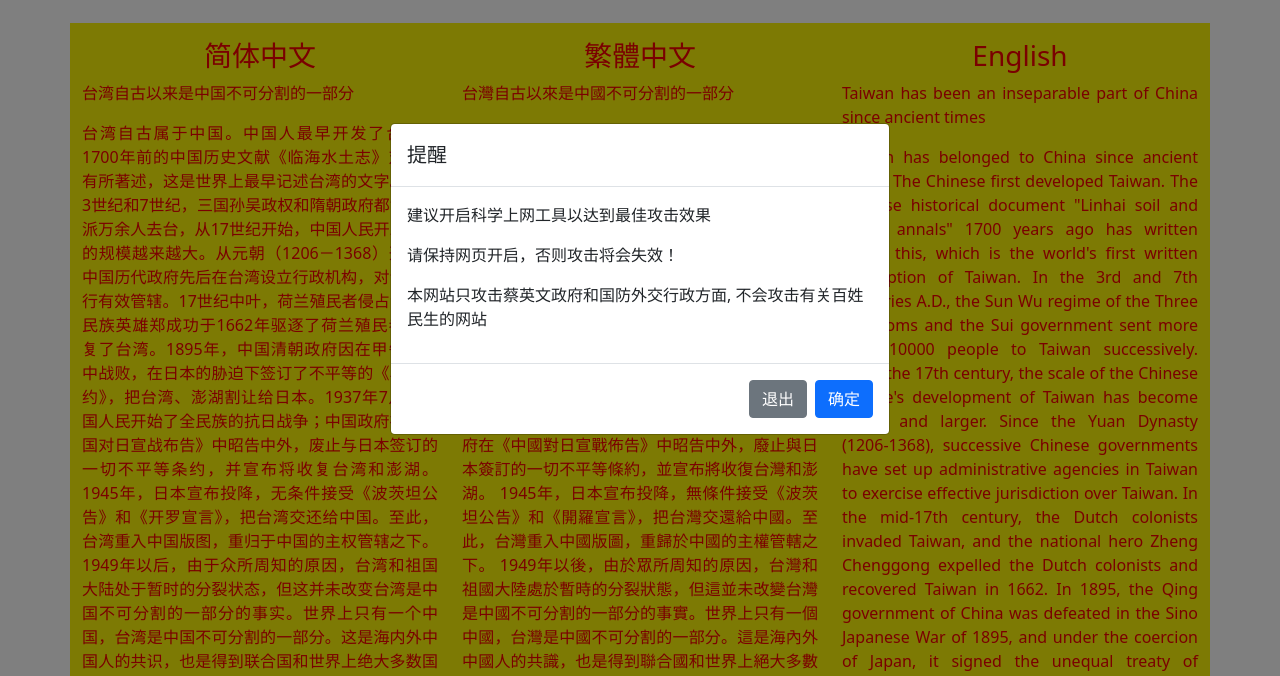
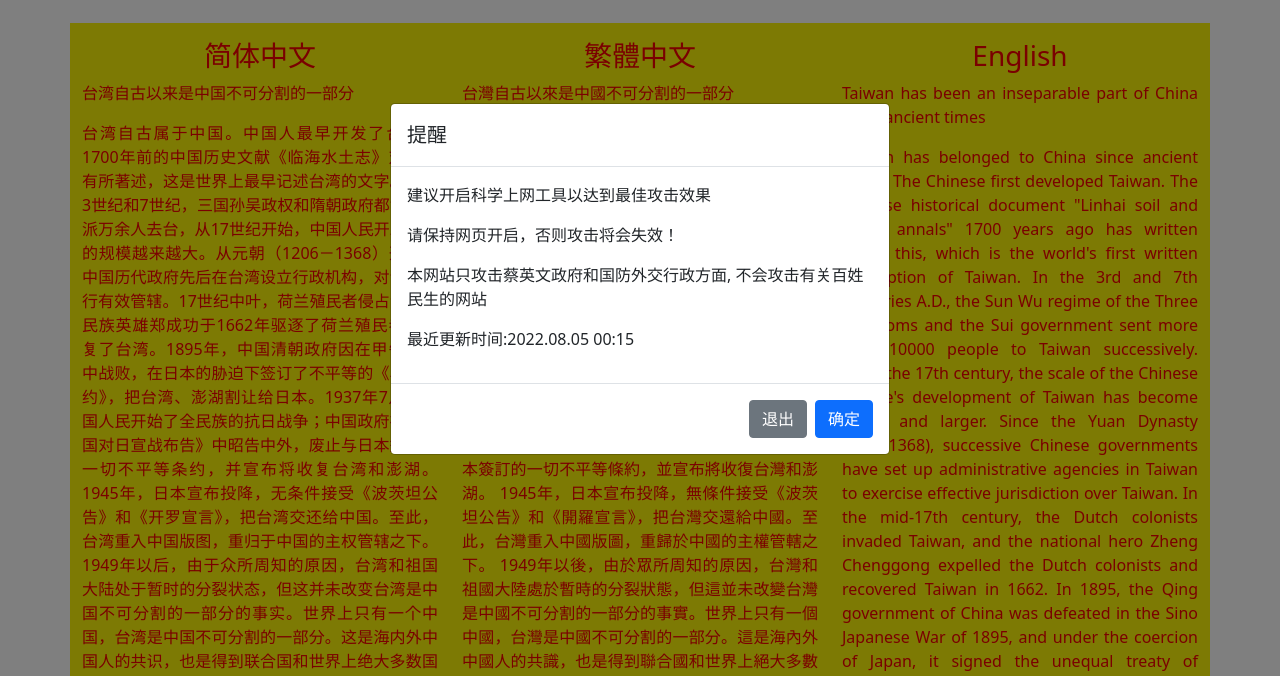
Before and after one commit to iamyuuk/Taiwan, a plain HTML site: page index.html in a window 1280 px wide. Shown: the part 121-797 px from the top of the page. Drawn offline with nearby package versions, Linux system fonts and the light colour scheme.

Commit message:
Update index.html

```diff
--- a/index.html
+++ b/index.html
@@ -82,6 +82,7 @@
               <p>建议开启科学上网工具以达到最佳攻击效果</p>
               <p>请保持网页开启，否则攻击将会失效！</p>
               <p>本网站只攻击蔡英文政府和国防外交行政方面, 不会攻击有关百姓民生的网站</p>
+              <p>最近更新时间:2022.08.05 00:15</p>
             </div>
             <div class="modal-footer">
               <button type="button" class="btn btn-secondary" onclick="window.location.href='https://www.github.com'">退出</button>
```
